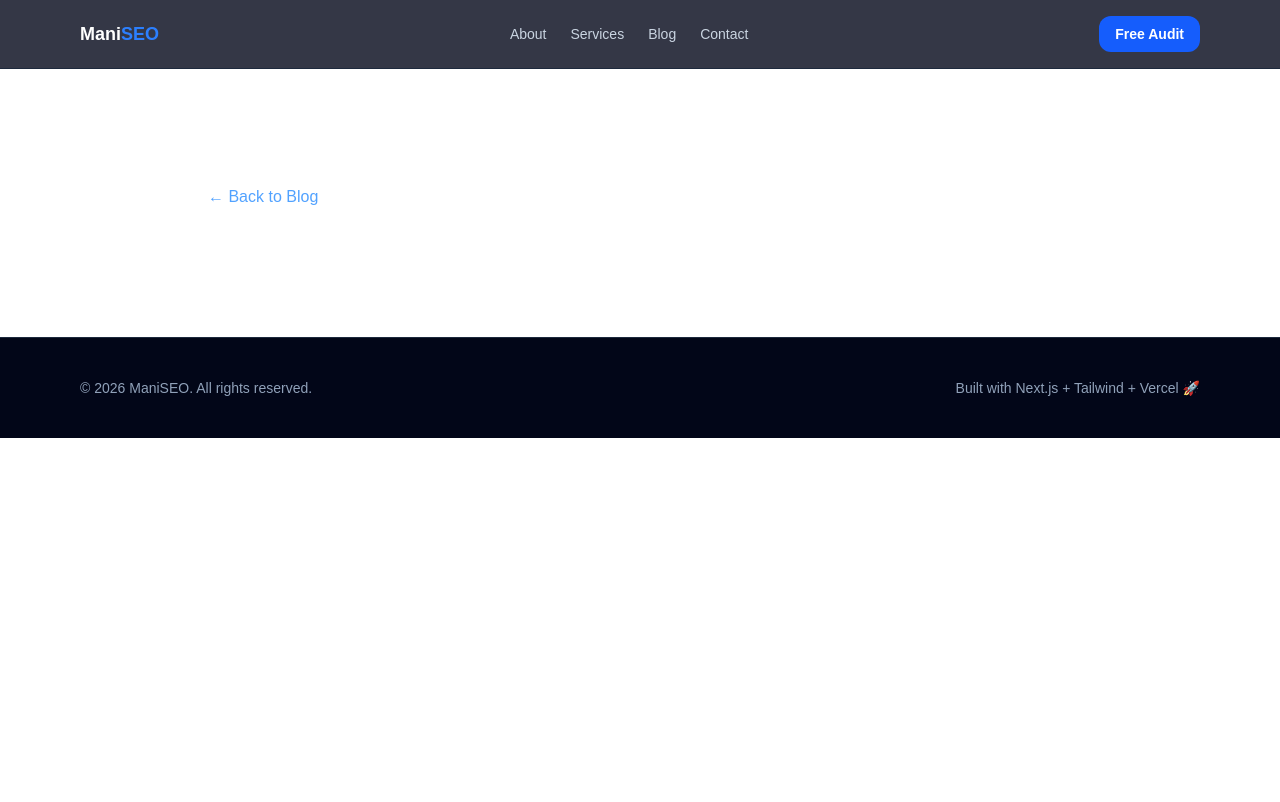
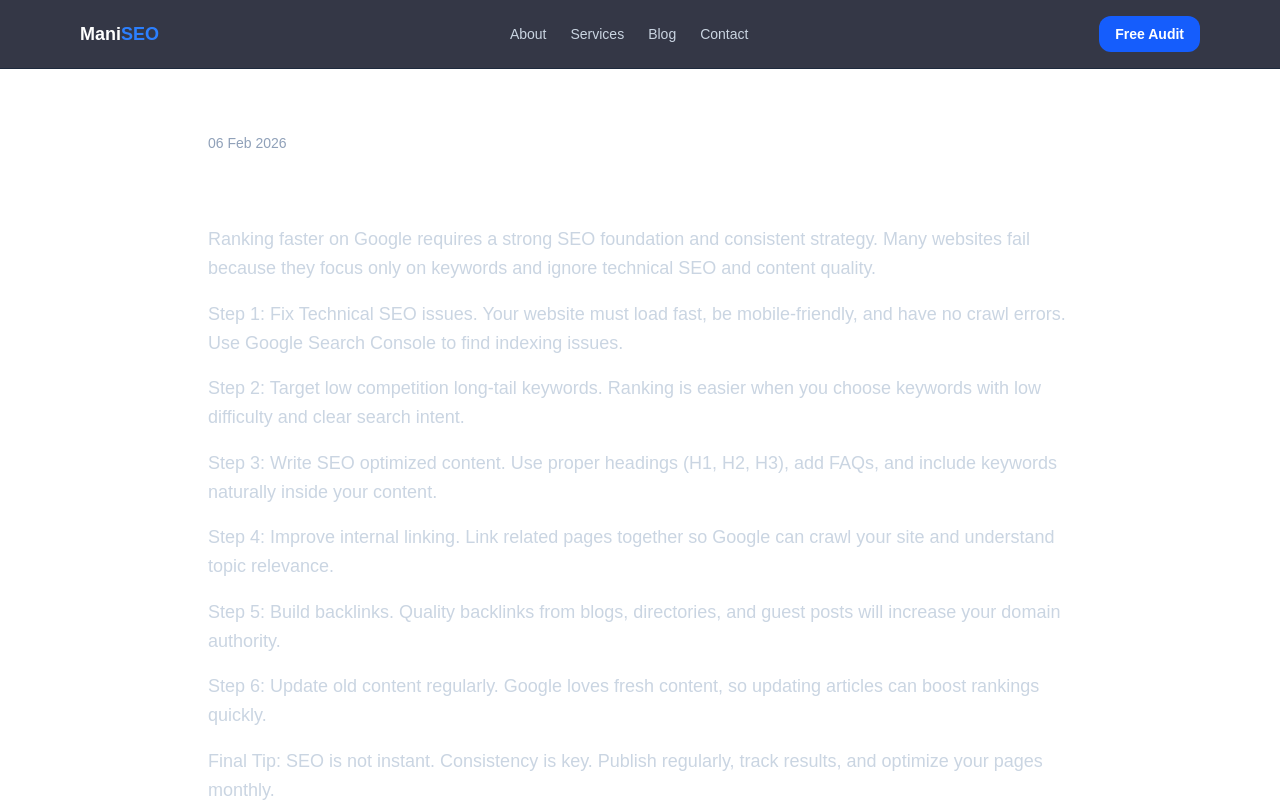
Before and after one commit to Manic86/seo-portfolio, a Next.js app: page /blog/how-to-rank-faster-on-google in a window 1280 px wide. Before the commit this address had no page. Shown: the top 802 px of the page. Built offline with nearby package versions, Linux system fonts and the light colour scheme.

Commit message:
Added full blog content

```diff
--- a/src/app/blog/[slug]/page.tsx
+++ b/src/app/blog/[slug]/page.tsx
@@ -1,30 +1,66 @@
 import Link from "next/link";
 
-const posts = [
+const posts: Record<string, { title: string; date: string; content: string[] }> =
   {
-    slug: "how-to-rank-faster-on-google",
+    "how-to-rank-faster-on-google": {
       title: "How to Rank Faster on Google",
-    desc: "Learn the best SEO strategies to rank faster and get traffic quickly.",
+      date: "06 Feb 2026",
+      content: [
+        "Ranking faster on Google requires a strong SEO foundation and consistent strategy. Many websites fail because they focus only on keywords and ignore technical SEO and content quality.",
+
+        "Step 1: Fix Technical SEO issues. Your website must load fast, be mobile-friendly, and have no crawl errors. Use Google Search Console to find indexing issues.",
+
+        "Step 2: Target low competition long-tail keywords. Ranking is easier when you choose keywords with low difficulty and clear search intent.",
+
+        "Step 3: Write SEO optimized content. Use proper headings (H1, H2, H3), add FAQs, and include keywords naturally inside your content.",
+
+        "Step 4: Improve internal linking. Link related pages together so Google can crawl your site and understand topic relevance.",
+
+        "Step 5: Build backlinks. Quality backlinks from blogs, directories, and guest posts will increase your domain authority.",
+
+        "Step 6: Update old content regularly. Google loves fresh content, so updating articles can boost rankings quickly.",
+
+        "Final Tip: SEO is not instant. Consistency is key. Publish regularly, track results, and optimize your pages monthly.",
+      ],
     },
-  {
-    slug: "local-seo-checklist",
+
+    "local-seo-checklist": {
       title: "Local SEO Checklist for Small Businesses",
-    desc: "A complete guide to rank on Google Maps and local search results.",
+      date: "06 Feb 2026",
+      content: [
+        "Local SEO helps your business rank on Google Maps and in local search results.",
+        "Step 1: Optimize your Google Business Profile with correct name, phone, address and categories.",
+        "Step 2: Add photos regularly and post updates weekly.",
+        "Step 3: Get customer reviews and reply to every review.",
+        "Step 4: List your business in local directories like JustDial, Sulekha, IndiaMart.",
+        "Step 5: Add local keywords in your website like 'SEO Expert in Chennai'.",
+        "Step 6: Embed Google Maps on your contact page.",
+        "Step 7: Build local backlinks from nearby websites and local blogs.",
+      ],
     },
-  {
-    slug: "technical-seo-mistakes",
+
+    "technical-seo-mistakes": {
       title: "Technical SEO Mistakes That Hurt Rankings",
-    desc: "Common SEO errors that prevent your website from ranking on Google.",
+      date: "06 Feb 2026",
+      content: [
+        "Technical SEO is the backbone of ranking. Even good content won’t rank if technical SEO is weak.",
+        "Mistake 1: Slow website speed. Compress images, enable caching, and reduce scripts.",
+        "Mistake 2: Broken links and 404 pages. Fix them using Google Search Console.",
+        "Mistake 3: Missing sitemap.xml and robots.txt. These help Google crawl your website properly.",
+        "Mistake 4: Duplicate content. Avoid copying same text across multiple pages.",
+        "Mistake 5: Poor mobile design. Google uses mobile-first indexing.",
+        "Mistake 6: Incorrect canonical tags. Always set correct canonical URLs.",
+      ],
     },
-];
+  };
 
 
-export default function BlogPost({
+export default async function Page({
   params,
 }: {
-  params: { slug: string };
+  params: Promise<{ slug: string }>;
 }) {
-  const { slug } = params;
+  const { slug } = await params;
 
   const post = posts[slug];
 
@@ -32,6 +68,8 @@ export default function BlogPost({
     return (
       <main className="mx-auto max-w-4xl px-4 py-16">
         <h1 className="text-3xl font-bold text-white">Post Not Found</h1>
+        <p className="mt-4 text-slate-300">Slug received: {slug}</p>
+
         <Link href="/blog" className="mt-4 inline-block text-blue-400">
           ← Back to Blog
         </Link>
@@ -45,7 +83,11 @@ export default function BlogPost({
       <h1 className="mt-2 text-4xl font-bold text-white">{post.title}</h1>
 
       <p className="mt-6 text-lg leading-relaxed text-slate-300">
-        {post.content}
+        {post.content.map((para, index) => (
+        <p key={index} className="mt-4 text-lg leading-relaxed text-slate-300">
+        {para}
+    </p>
+))}
       </p>
 
       <Link
```
Lines whose indentation alone changed are shown as unchanged.
